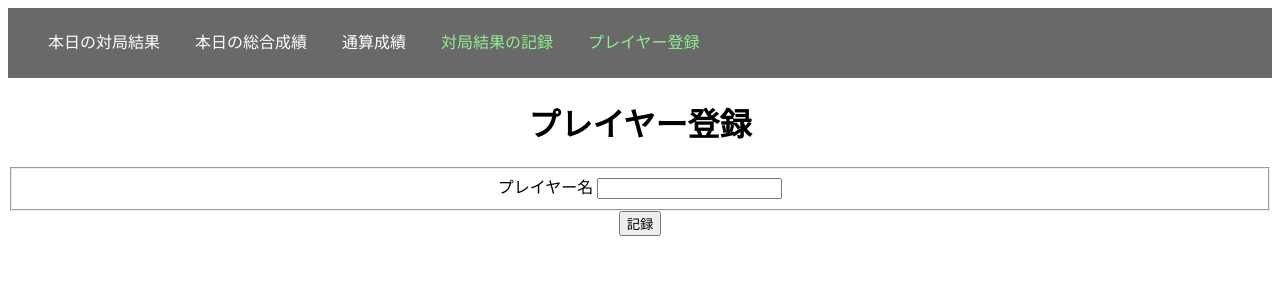
After one commit to kenbun/mahjong_record_app, a Django app: page /mahjong_records/record_user/ in a window 1280 px wide. The commit adds this page. Shown: the top 300 px of the page. Run offline with Django 3.2, Linux system fonts and the light colour scheme.

Commit message:
create resister page for user

```diff
--- a/mahjong_records/templates/mahjong_records/base.html
+++ b/mahjong_records/templates/mahjong_records/base.html
@@ -13,7 +13,7 @@
     <li><a href="{% url 'mahjong_records:total'%}" class="default_text">本日の総合成績</a></li>
     <li><a href="{% url 'mahjong_records:career'%}" class="default_text">通算成績</a></li>
     <li><a href="{% url 'mahjong_records:record_match'%}" class="register_text">対局結果の記録</a></li>
-    <li><a href="#" class="register_text">プレイヤー登録</a></li>
+    <li><a href="{% url 'mahjong_records:record_user' %}" class="register_text">プレイヤー登録</a></li>
   </ul>
 </nav>
 </head>
--- /dev/null
+++ b/mahjong_records/templates/mahjong_records/record_user.html
@@ -0,0 +1,14 @@
+{% extends "mahjong_records/base.html" %}
+{% block content %}
+<h1 align="center"> プレイヤー登録 </h1>
+<form action="{% url 'mahjong_records:resister_user' %}" method="post" align="center">
+{% csrf_token %}
+<fieldset>
+    <div>
+        <label>プレイヤー名</label>
+        <input type="text" name="name">
+    </div>
+</fieldset>
+<input type="submit" value="記録">
+</form>
+{% endblock%}
--- a/mahjong_records/templates/mahjong_records/resister_match.html
+++ b/mahjong_records/templates/mahjong_records/resister_success.html
@@ -1,5 +1,5 @@
 {% extends "mahjong_records/base.html" %}
 {% block content %}
 <h1 align="center"> 対局結果 記録 </h1>
-<h2 align="center" color="green">対局結果を記録しました.</h2>
+<h2 align="center" color="green">{{message}}</h2>
 {% endblock%}
--- a/mahjong_records/urls.py
+++ b/mahjong_records/urls.py
@@ -10,4 +10,6 @@ urlpatterns = [
     path('career/', views.career, name="career"),
     path('record_match/', views.record_match, name="record_match"),
     path('resister_match/', views.resister_match, name="resister_match"),
+    path('record_user/', views.record_user, name="record_user"),
+    path('resister_user/', views.resister_user, name="resister_user"),
 ]
--- a/mahjong_records/views.py
+++ b/mahjong_records/views.py
@@ -37,7 +37,10 @@ def career(request):
   users = User.objects.all()
   user_data = [{'name':user.name} for user in users]
   for i, user in enumerate(users):
-    user_data[i].update(user.record_set.aggregate(sum_point=models.Sum('point'),ave_rank=models.Avg('rank'),max_score=models.Max('score'),ave_score=models.Avg('score'), count_match=models.Count('rank')))
+    if user.record_set.count() > 0:
+      user_data[i].update(user.record_set.aggregate(sum_point=models.Sum('point'),ave_rank=models.Avg('rank'),max_score=models.Max('score'),ave_score=models.Avg('score'), count_match=models.Count('rank')))
+    else:
+      user_data[i].update({"sum_point":0,"ave_rank":0,"max_score":0,"ave_score":0, "count_match":0})
   template = loader.get_template('mahjong_records/career.html')
   context = {
     'stats':sorted(user_data, key=operator.itemgetter('sum_point'), reverse=True),
@@ -76,4 +79,12 @@ def resister_match(request):
       print(user_score, user_point)
       Record.objects.create(rank=i+1, score=user_score, point=user_point, user=users.get(id=userid_score[0]), game=game)
 
-    return render(request, 'mahjong_records/resister_match.html')
+    return render(request, 'mahjong_records/resister_success.html', {'message':"対局結果を記録しました."})
+
+def record_user(request):
+   return render(request, 'mahjong_records/record_user.html')
+
+def resister_user(request):
+  today = datetime.datetime.today()
+  user = User.objects.create(name=request.POST["name"], created_at=today)
+  return render(request, 'mahjong_records/resister_success.html', {'message':"プレイヤー登録を完了しました."})
```
